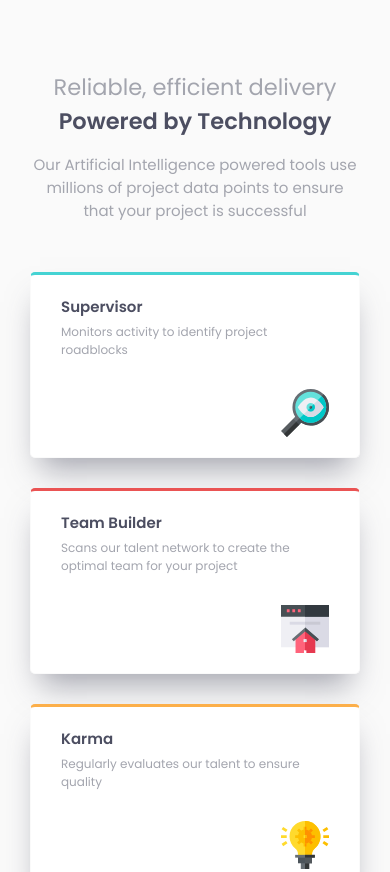
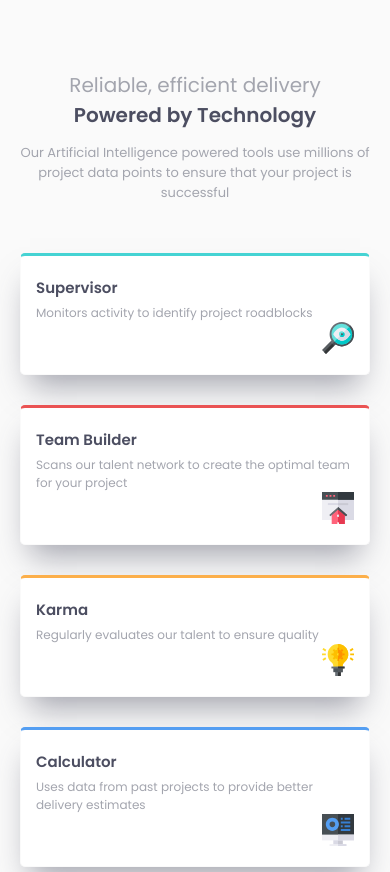
Before and after one commit to paulio84/frontend-project-four-card-feature-section, a website built with Parcel: page src/index.html in a window 390 px wide. Shown: the top 872 px of the page. Built offline with nearby package versions, Linux system fonts and the light colour scheme.

Commit message:
modified responsive styles for a better fit

```diff
--- a/src/scss/_base.scss
+++ b/src/scss/_base.scss
@@ -22,10 +22,5 @@ h1, h2, h3, h4, h5, h6 {
 
 .container {
   margin: 0 auto;
-  max-width: $desktop;
-  padding: 0 30px;
-
-  @media (min-width: $desktop) {
-    padding: 0 170px;
-  }
+  padding: 0 20px;
 }
--- a/src/scss/_card.scss
+++ b/src/scss/_card.scss
@@ -3,8 +3,11 @@
   -webkit-box-shadow: 0px 20px 30px -10px rgba(76,78,97,0.5);
   -moz-box-shadow: 0px 20px 30px -10px rgba(76,78,97,0.5);
   box-shadow: 0px 20px 30px -10px rgba(76,78,97,0.5);
+  display: flex;
+  flex-direction: column;
   margin-bottom: 30px;
-  padding: 20px 30px;
+  padding: 20px 15px;
+
 
   &--supervisor {
     @include card-border($cyan);
@@ -26,15 +29,35 @@
     color: $very-dark-blue;
     font-weight: $font-weight-600;
     margin-bottom: 5px;
+
+    @media (min-width: $tablet-lg) {
+      font-size: 2rem;
+    }
   }
 
   &__content {
-    font-size: $font-size-12;
+    flex: 1;
+    font-size: 1.2rem;
+
+    @media (min-width: $tablet-sm) {
+      font-size: 1.4rem;
+    }
+
+    @media (min-width: $tablet-lg) {
+      font-size: 1.8rem;
+    }
   }
 
   &__footer {
     display: flex;
     justify-content: flex-end;
-    margin-top: 30px;
+  }
+
+  @media (min-width: $tablet-sm) {
+    min-height: 204px;
+  }
+
+  @media (min-width: $tablet-lg) {
+    min-height: 240px;
   }
 }
--- a/src/scss/_features.scss
+++ b/src/scss/_features.scss
@@ -2,37 +2,68 @@
   font-weight: $font-weight-400;
   padding: 70px 0;
 
-  @media (min-width: $desktop) {
+  @media (min-width: $tablet-sm) {
     padding: 90px 0;
   }
 
   &__title {
     @include center-text;
+    font-size: 2rem;
     font-weight: $font-weight-400;
 
-    @media (min-width: $desktop) {
-      font-size: $font-size-32;
+    @media (min-width: $mobile-lg) {
+      font-size: 2.2rem;
+    }
+
+    @media (min-width: $tablet-sm) {
+      font-size: 3.2rem;
+    }
+
+    @media (min-width: $tablet-lg) {
+      font-size: 3.6rem;
     }
   }
 
   &__strapline {
     @include center-text;
     color: $very-dark-blue;
+    font-size: 2rem;
 
-    @media (min-width: $desktop) {
-      font-size: $font-size-32;
+    @media (min-width: $mobile-lg) {
+      font-size: 2.2rem;
+    }
+
+    @media (min-width: $tablet-sm) {
+      font-size: 3.2rem;
+    }
+
+    @media (min-width: $tablet-lg) {
+      font-size: 3.6rem;
     }
   }
 
   &__content {
     @include center-text;
+    font-size: 1.3rem;
     margin-bottom: 50px;
 
-    @media (min-width: $desktop) {
-      margin: 20px auto;
+    @media (min-width: $mobile-lg) {
+      font-size: 1.6rem;
+    }
+
+    @media (min-width: $tablet-sm) {
+      font-size: 2rem;
+      margin: 0 auto;
+      margin-top: 30px;
       margin-bottom: 60px;
-      max-width: 545px;
-      width: 50%;
+      max-width: $tablet-sm;
+      width: 75%;
+    }
+
+    @media (min-width: $tablet-lg) {
+      font-size: 2.4rem;
+      margin-top: 40px;
+      margin-bottom: 70px;
     }
   }
 }
--- a/src/scss/_icon.scss
+++ b/src/scss/_icon.scss
@@ -1,4 +1,9 @@
 .icon {
-  height: 48px;
-  width: 48px;
+  height: 32px;
+  width: 32px;
+
+  @media(min-width: $tablet-sm) {
+    height: 48px;
+    width: 48px;
+  }
 }
--- a/src/scss/_layout.scss
+++ b/src/scss/_layout.scss
@@ -1,13 +1,14 @@
 .cards {
-  @media (min-width: $desktop) {
+  @media (min-width: $tablet-sm) {
     align-items: center;
     display: flex;
-    justify-content: space-around;
+    margin: 0 auto;
+    max-width: $desktop-sm;
   }
 }
 
 .card-column {
-  @media (min-width: $desktop) {
+  @media (min-width: $tablet-sm) {
     flex-basis: 33%;
     flex-grow: 1;
     padding: 0 15px;
--- a/src/scss/_variables.scss
+++ b/src/scss/_variables.scss
@@ -25,5 +25,9 @@ $font-weight-400: 400;
 $font-weight-600: 600;
 
 // media sizes
-$mobile: 375px;
-$desktop: 1440px;
+$mobile-sm: 320px;
+$mobile-lg: 414px;
+$tablet-sm: 768px;
+$tablet-lg: 1024px;
+$desktop-sm: 1280px;
+$desktop-lg: 1440px;
```
